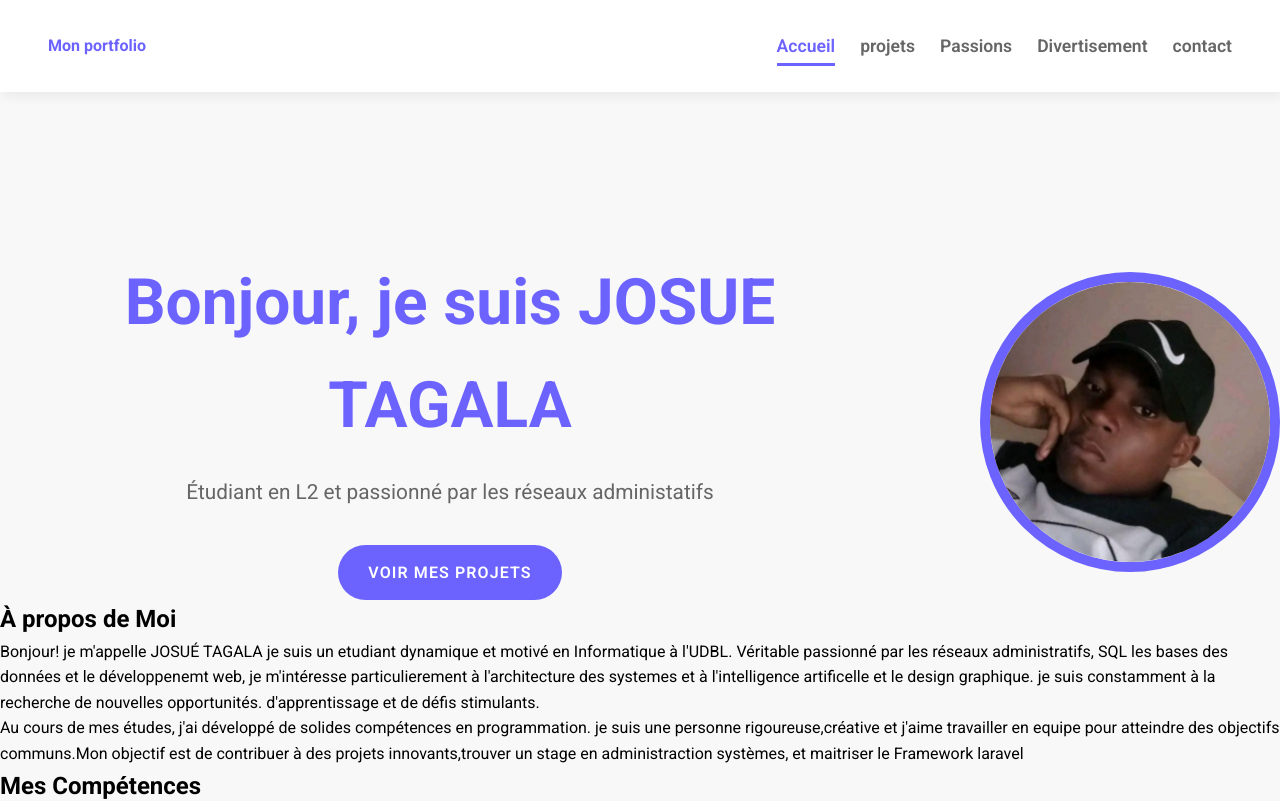
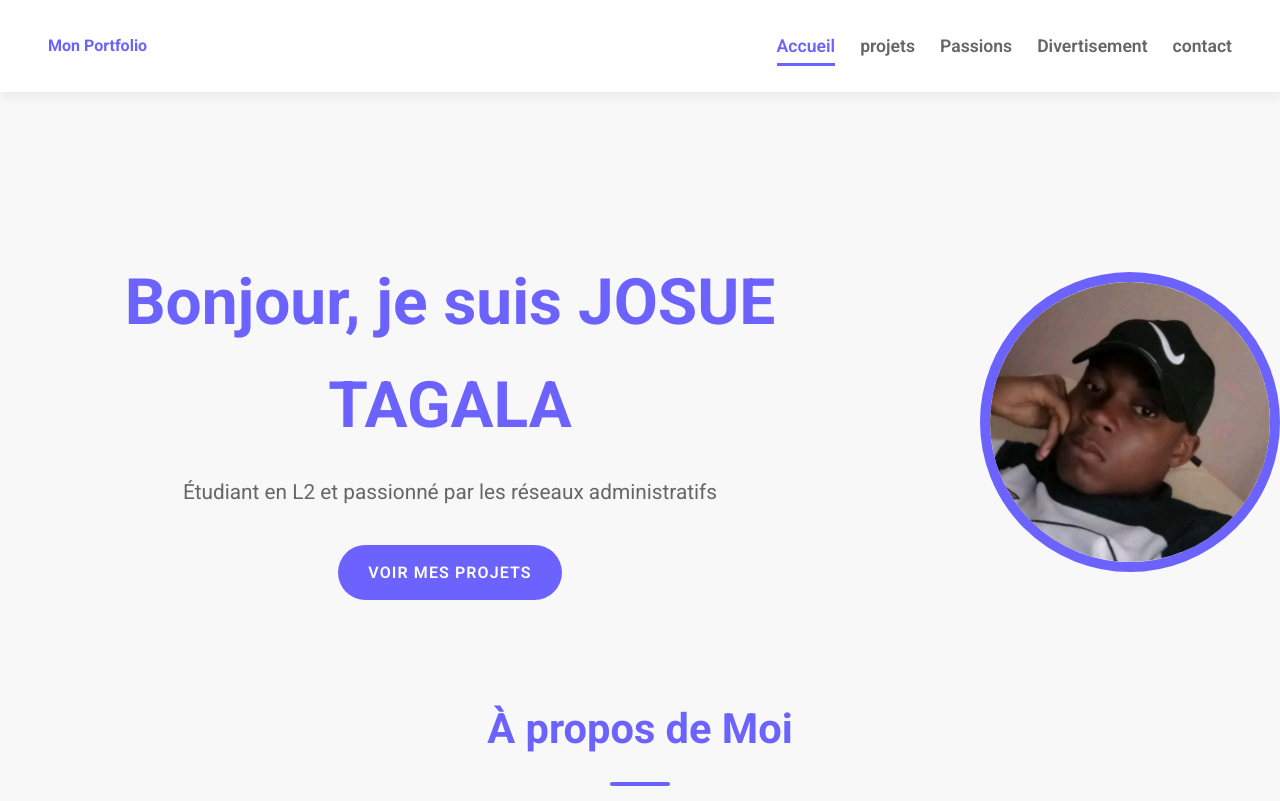
Before and after one commit to PUNGWE-TAGALA-JOSUE/Mon-portfolio-2026, a plain HTML site: page index.html in a window 1280 px wide. Shown: the top 801 px of the page. Drawn offline with Linux system fonts and the light colour scheme.

Commit message:
stylisation de la section apropos

```diff
--- a/css/style.css
+++ b/css/style.css
@@ -120,3 +120,33 @@
         background-color: var(--violet-fonce);
         transform: translateY(-3px);
       }
+
+      .apropos {
+        width: 800px;
+        margin: 6rem auto;
+        text-align: center;
+      }
+
+      section h2 {
+           color: var(--violet-doux);
+           font-size: 2.6rem;
+           font-weight: 700;
+           position: relative;
+           text-align: center;
+      }
+
+      section h2::after {
+            content: '';
+            display: block;
+            width: 60px;
+            height: 4px;
+            background-color: var(--violet-doux);
+            margin: 1.2rem auto;
+            border-radius: 2px;
+      }
+
+      .apropos p {
+         margin-bottom: 3rem;
+         color: var(--gris-fonce);
+         font-size: 1.2rem;
+      }
--- a/index.html
+++ b/index.html
@@ -12,7 +12,7 @@
         <body>
             <header>
                 <div>
-                    <a href="">Mon portfolio</a>
+                    <a href="">Mon Portfolio</a>
                 </div>
                 <nav>
                     <ul>
@@ -27,24 +27,26 @@
             <main>
                 <section class="hero">
                     <div><h1>Bonjour, je suis JOSUE TAGALA</h1>
-                    <p>Étudiant en L2 et passionné par les réseaux administatifs </p>
+                    <p>Étudiant en L2 et passionné par les réseaux administratifs </p>
                     <a href="projets.html">VOIR MES PROJETS</a>
                 </div>
                     <div>
                         <img src="IMG_20231021_210306_774.jpg" alt=" JOSUE" >
                     </div>
                 </section>
-                <section>
+                <section class="apropos">
                                                    <h2>À propos de Moi</h2>
                 <p>Bonjour! je m'appelle JOSUÉ TAGALA je suis un etudiant dynamique et motivé en
                 Informatique à l'UDBL. Véritable passionné par les réseaux administratifs, SQL les bases des données et le développenemt web, je m'intéresse particulierement à l'architecture des systemes et à l'intelligence artificelle et le
                       design graphique. je suis constamment à la recherche de nouvelles opportunités.
-                                        d'apprentissage et de défis stimulants. </p>
+                                        d'apprentissage et de défis stimulants.</p>
 
-                    <p> Au cours de mes études, j'ai développé de solides compétences en programmation. je suis
+
+
+                    <p>Au cours de mes études, j'ai développé de solides compétences en programmation. je suis
                     une personne rigoureuse,créative et j'aime travailler en equipe pour atteindre des objectifs
                     communs.Mon objectif est de contribuer à des projets innovants,trouver un stage en administraction systèmes, et
-                                               maitriser le Framework laravel </p>
+                                               maitriser le Framework laravel</p>
 
                 </section>
                 <section><h2>Mes Compétences</h2>
```
